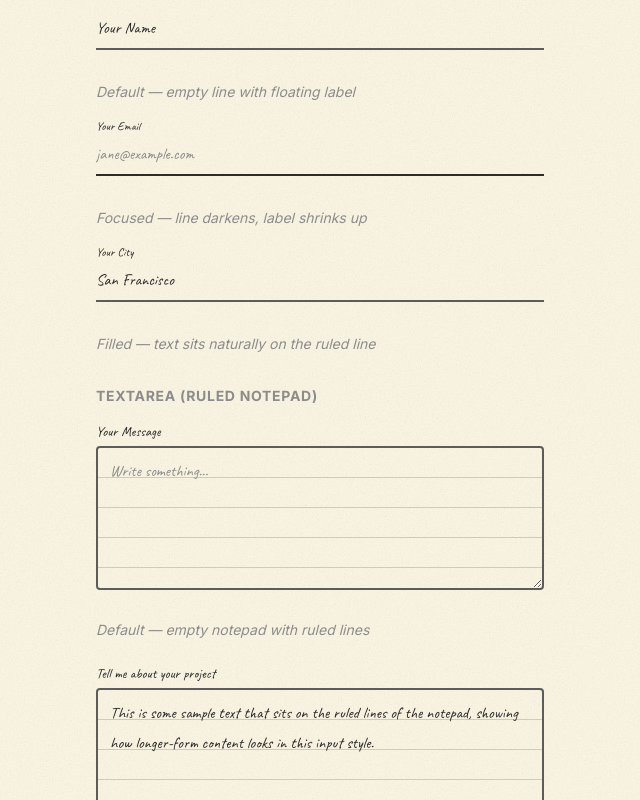
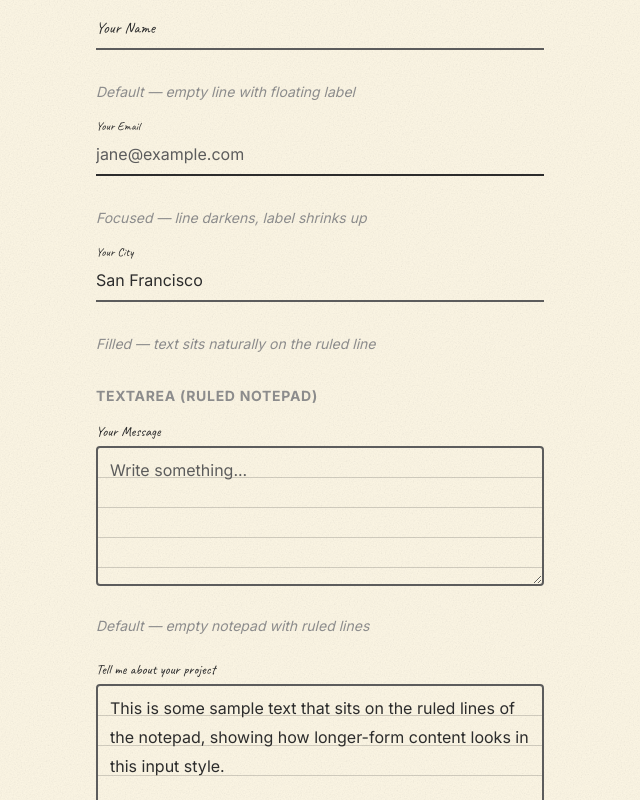
Before and after one commit to muhammad-moiz-ansari/paper-portfolio-website, a Next.js app: page /style-guide in a window 1280 px wide. Shown: the part 7260-8060 px from the top of the page, without its empty margins (0-640 px from the left). Built offline with nearby package versions, Linux system fonts and the light colour scheme.

Commit message:
fix: update contact form input font

```diff
--- a/src/components/paper-input.tsx
+++ b/src/components/paper-input.tsx
@@ -46,9 +46,10 @@ export function PaperInput({
   const value = onChange ? (controlledValue || "") : internalValue;
   const hasValue = value.length > 0;
   const showFocus = forceState === "focused" || (isFocused && !forceState);
+  // EDIT: INPUT BORDER COLOR — underline border color for text input (focused vs default, chalkboard vs paper)
   const lineColor = showFocus
     ? (isChalkboard ? "var(--color-chalk-white)" : "var(--color-ink)")
-    : (isChalkboard ? "var(--color-chalk-line)" : "var(--color-ink-light)");
+    : (isChalkboard ? "rgba(240,237,229,0.3)" : "var(--color-ink-light)");
 
   const handleChange = (e: React.ChangeEvent<HTMLInputElement>) => {
     if (forceState) return;
@@ -76,6 +77,7 @@ export function PaperInput({
         {label}
       </label>
 
+      {/* EDIT: INPUT PLACEHOLDER COLOR — placeholder text contrast on crumpled kraft/dark backgrounds */}
       <input
         type="text"
         value={value}
@@ -86,8 +88,8 @@ export function PaperInput({
         disabled={disabled}
         className={`
           w-full bg-transparent border-0 border-b-2 py-2 px-0
-          text-base font-[family-name:var(--font-hand)]
-          text-[var(--text)] placeholder:text-[var(--text-faint)]
+          text-base font-[family-name:var(--font-body)]
+          text-[var(--text)] placeholder:text-[var(--text-secondary)]
           outline-none transition-colors duration-200
           disabled:opacity-50 disabled:cursor-not-allowed
         `}
@@ -133,7 +135,8 @@ export function PaperTextarea({
   const showFocus = forceState === "focused" || (isFocused && !forceState);
 
   /* Ruled lines behind the textarea */
-  const lineColorCss = isChalkboard ? "rgba(240,237,229,0.12)" : "rgba(97, 87, 76, 0.25)";
+  // EDIT: TEXTAREA RULED LINES — line opacity for ruled background (light vs chalkboard)
+  const lineColorCss = isChalkboard ? "rgba(240,237,229,0.2)" : "rgba(44, 44, 44, 0.2)";
   const ruledBg = `repeating-linear-gradient(transparent, transparent 29px, ${lineColorCss} 29px, ${lineColorCss} 30px)`;
 
   const handleChange = (e: React.ChangeEvent<HTMLTextAreaElement>) => {
@@ -152,6 +155,8 @@ export function PaperTextarea({
       }`}>
         {label}
       </label>
+      {/* EDIT: TEXTAREA PLACEHOLDER COLOR — placeholder text contrast on crumpled kraft/dark backgrounds */}
+      {/* EDIT: TEXTAREA BORDER — stronger border in chalkboard/dark mode so it shows against the paper texture */}
       <textarea
         value={value}
         placeholder={placeholder}
@@ -162,14 +167,14 @@ export function PaperTextarea({
         disabled={disabled}
         className={`
           w-full bg-transparent px-3 pb-3 pt-2 rounded-sm
-          text-base font-[family-name:var(--font-hand)] leading-[30px]
-          text-[var(--text)] placeholder:text-[var(--text-faint)]
+          text-base font-[family-name:var(--font-body)] leading-[29px]
+          text-[var(--text)] placeholder:text-[var(--text-secondary)]
           outline-none resize-y transition-all duration-200
           border-2
           disabled:opacity-50 disabled:cursor-not-allowed
           ${showFocus
             ? (isChalkboard ? "border-[var(--color-chalk-white)]" : "border-[var(--color-ink)]")
-            : (isChalkboard ? "border-[var(--color-chalk-line)]" : "border-[var(--color-ink-light)]")
+            : (isChalkboard ? "border-[rgba(240,237,229,0.3)]" : "border-[var(--color-ink-light)]")
           }
         `}
         style={{ backgroundImage: ruledBg, backgroundSize: "100% 30px" }}
--- a/src/components/sections/Contact.tsx
+++ b/src/components/sections/Contact.tsx
@@ -201,12 +201,9 @@ export function Contact() {
                 >
                   <Icon size={24} />
                 </span>
+                {/* EDIT: SOCIAL LINK TEXT — text color and hover for email/LinkedIn/GitHub links */}
                 <span
-                  className={`text-sm group-hover:text-[var(--color-link)] transition-colors break-all ${
-                    isChalkboard
-                      ? "text-[var(--text-secondary)]"
-                      : "text-[var(--color-ink)]"
-                  }`}
+                  className={`text-sm group-hover:text-[var(--text)] transition-colors break-all text-[var(--text-secondary)]`}
                 >
                   {label}
                 </span>
```
Also changed, not shown: EDITING-GUIDE.txt.
